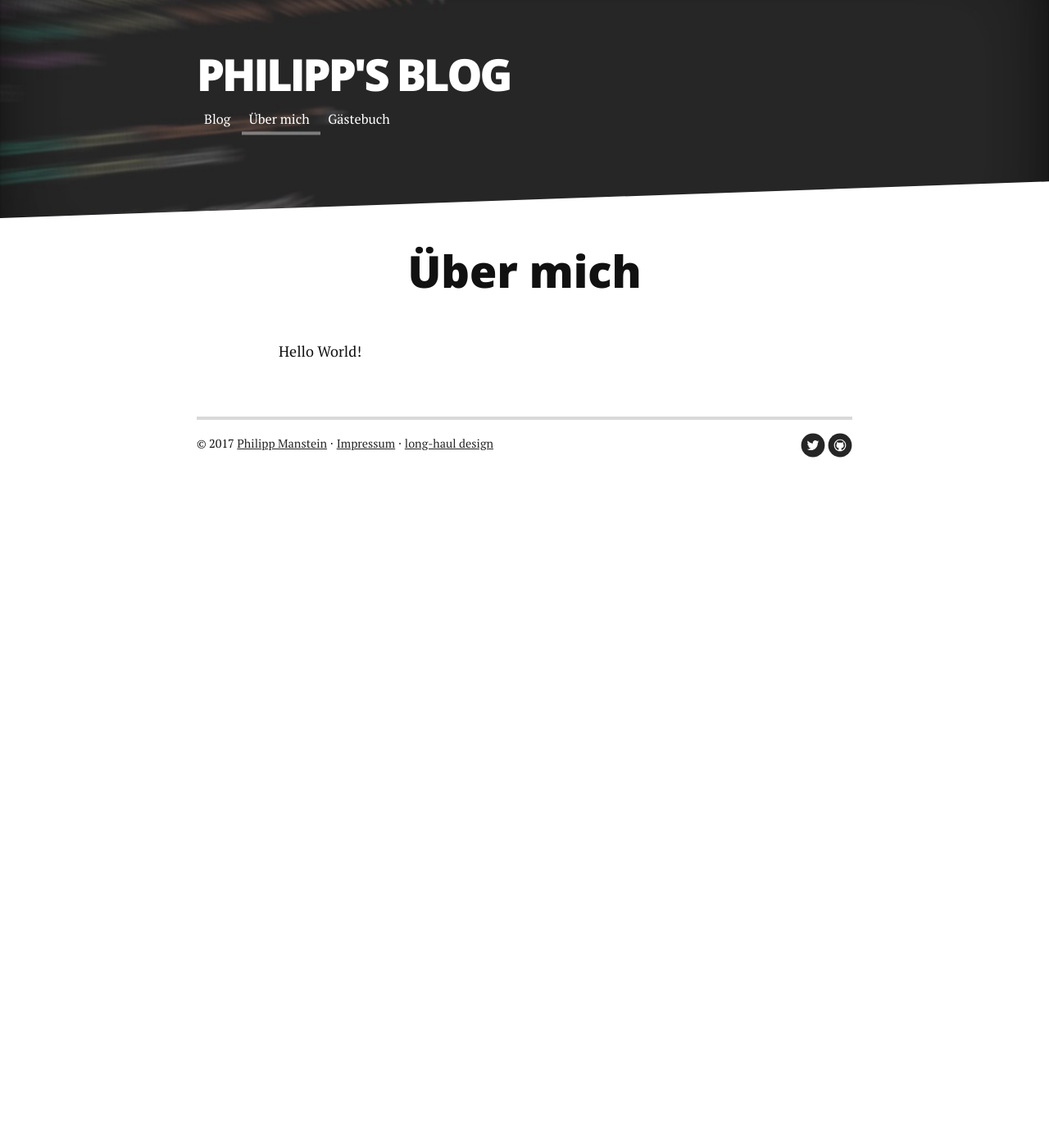
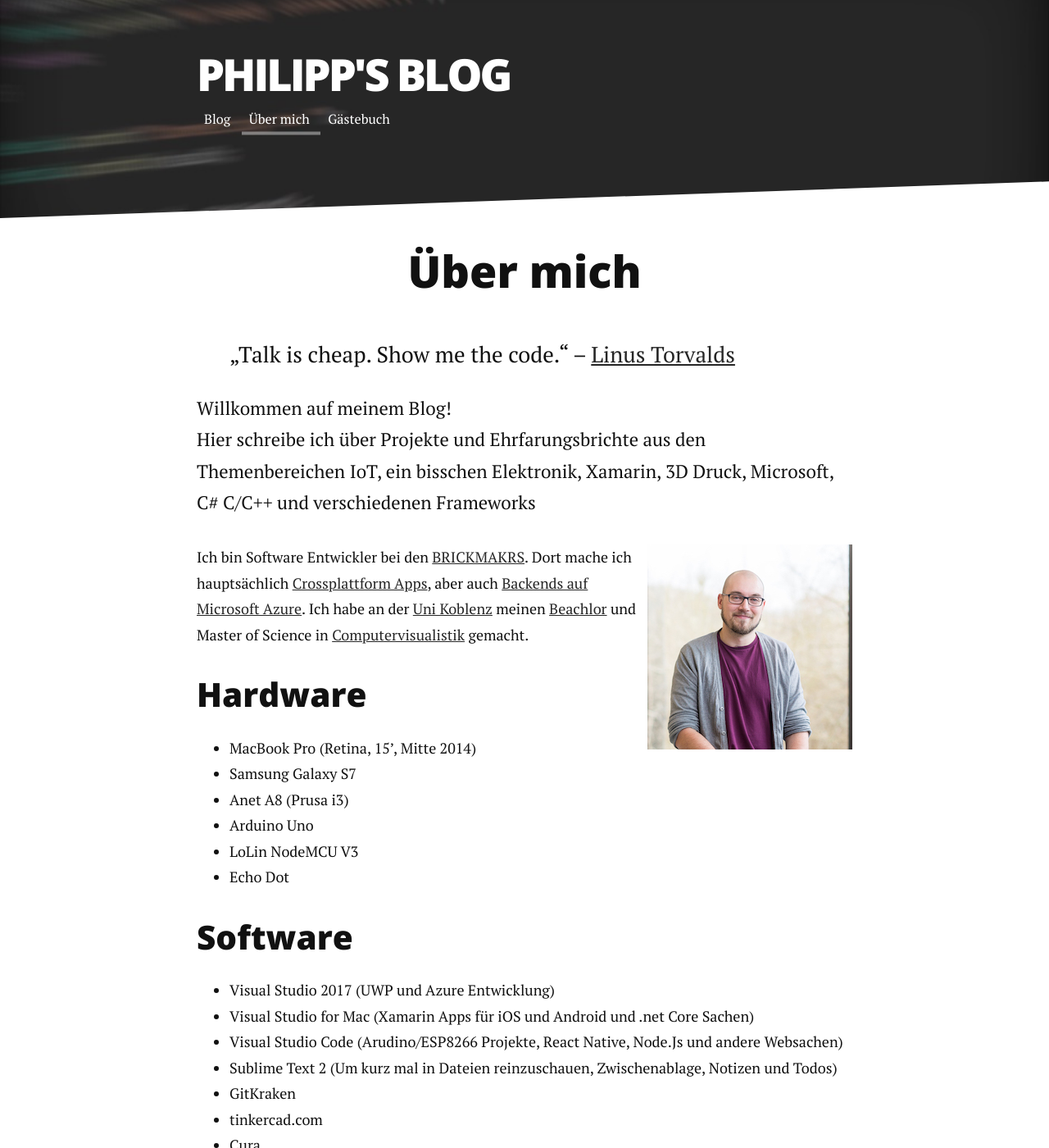
Before and after one commit to duglah/duglah.github.io, a Jekyll site: the page built from about.md, in a window 1280 px wide and 1400 px high. Shown: the whole window at 82% size. Built offline with Jekyll 4.4.1, drawn with Linux system fonts in a browser that asks for light colours; nearby versions of some CDN libraries; comment, search, counter and statistics services are not loaded; some of the changed text lies outside the part shown.

Commit message:
Added about me

```diff
--- a/_includes/footer.html
+++ b/_includes/footer.html
@@ -1,7 +1,7 @@
 <div class="footer">
    <div class="container">
       <p class="copy">
-            &copy; {{ site.time | date: '%Y' }} <a href="https://philippmanstein.com">Philipp Manstein</a> ⋅ <a href="/imprint/">Impressum</a> ⋅ <a href="https://github.com/brianmaierjr/long-haul">long-haul design</a>
+            &copy; {{ site.time | date: '%Y' }} <a href="https://philippmanstein.com">Philipp Manstein</a> ⋅ <a href="/imprint/">Impressum</a> ⋅ <a href="https://github.com/brianmaierjr/long-haul">long-haul Theme</a> by <a href="http://brianmaierjr.com/">Brian Maier Jr.</a>
       </p>
 
       <div class="footer-links">
--- a/about.md
+++ b/about.md
@@ -3,7 +3,38 @@ layout: default
 title: Über mich
 ---
 
-<div class="post">
-	<h1 class="pageTitle">Über mich</h1>
-	<p>Hello World!</p>
-</div>
+<h1 class="pageTitle">Über mich</h1>
+<blockquote>„Talk is cheap. Show me the code.“ – <a target="_blank" href="https://lkml.org/lkml/2000/8/25/132">Linus Torvalds</a></blockquote>
+<p class="intro">Willkommen auf meinem Blog!<br>
+Hier schreibe ich über Projekte und Ehrfarungsbrichte aus den Themenbereichen IoT, ein bisschen Elektronik, Xamarin, 3D Druck, Microsoft, C# C/C++ und verschiedenen Frameworks</p>
+
+<img style="float:right" width="250" src="{{ '/assets/img/me.jpg' | prepend: site.baseurl }}" alt="Me">
+
+Ich bin Software Entwickler bei den <a href="https://www.brickmakers.de/">BRICKMAKRS</a>. Dort mache ich hauptsächlich <a href="https://www.brickmakers.de/mobile-applikationen/">Crossplattform Apps</a>, aber auch <a href="https://www.brickmakers.de/cloudservice/">Backends auf Microsoft Azure</a>.
+Ich habe an der <a href="https://www.uni-koblenz-landau.de">Uni Koblenz</a> meinen <a href="https://kola.opus.hbz-nrw.de/files/652/Bachelor_PhilippGeitzManstein.pdf">Beachlor</a> und Master of Science in <a href="http://www.cv.uni-koblenz.de/">Computervisualistik</a> gemacht.
+
+## Hardware
+* MacBook Pro (Retina, 15', Mitte 2014)
+* Samsung Galaxy S7
+* Anet A8 (Prusa i3)
+* Arduino Uno
+* LoLin NodeMCU V3
+* Echo Dot
+
+## Software
+* Visual Studio 2017 (UWP und Azure Entwicklung)
+* Visual Studio for Mac (Xamarin Apps für iOS und Android und .net Core Sachen)
+* Visual Studio Code (Arudino/ESP8266 Projekte, React Native, Node.Js und andere Websachen)
+* Sublime Text 2 (Um kurz mal in Dateien reinzuschauen, Zwischenablage, Notizen und Todos)
+* GitKraken
+* tinkercad.com
+* Cura
+
+## Social
+* <a href="https://twitter.com/grillipp">Twitter</a>
+* <a href="https://github.com/duglah">GitHub</a>
+* <a href="https://www.xing.com/profile/Philipp_GeitzManstein">Xing</a>
+* <a href="https://www.linkedin.com/in/philipp-geitz-manstein-837753a1/">LinkedIn</a>
+
+## Vorträge
+* <a href="https://dotnet-cologne.de/">dotnet Cologne 2017</a> - <a href="https://github.com/duglah/dotnetcologne2017">IoT mit dem Wlan Chip ESP8266</a>
```
Also changed, not shown: assets/img/me.jpg (added).
